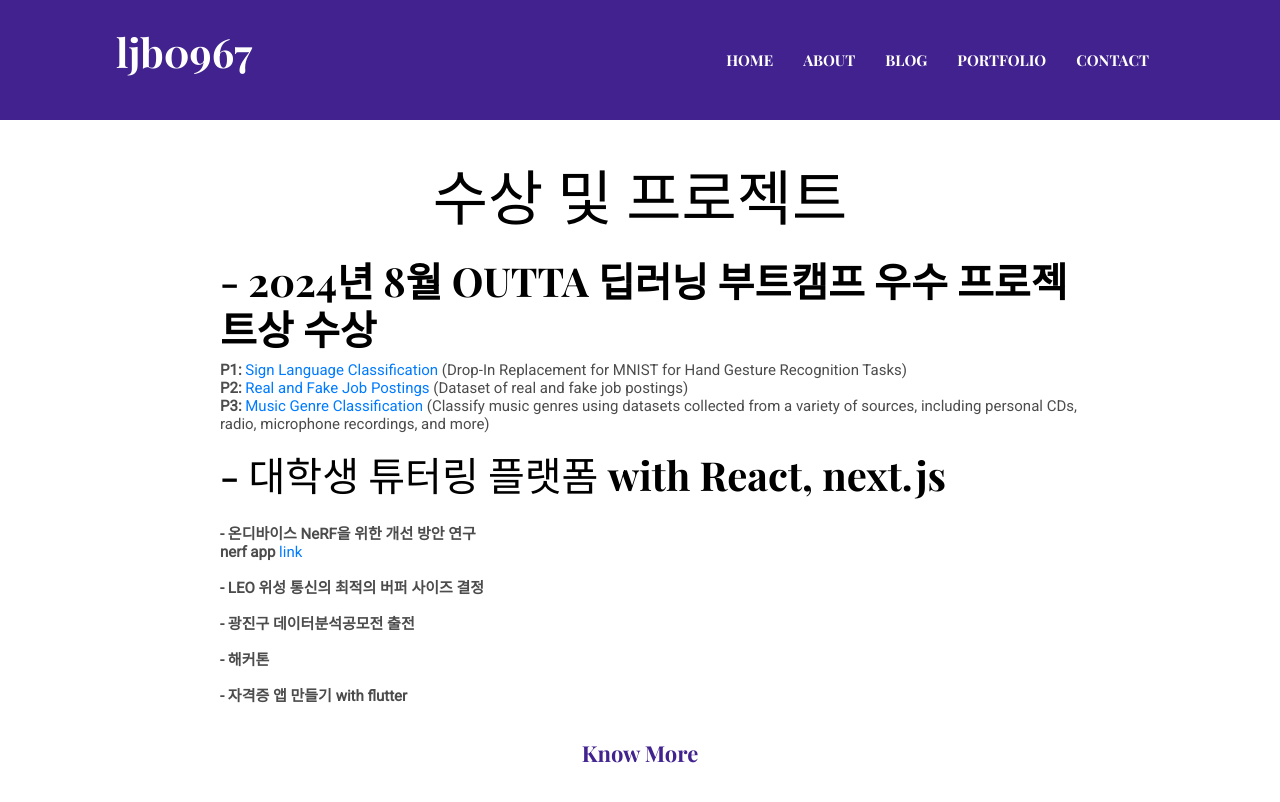
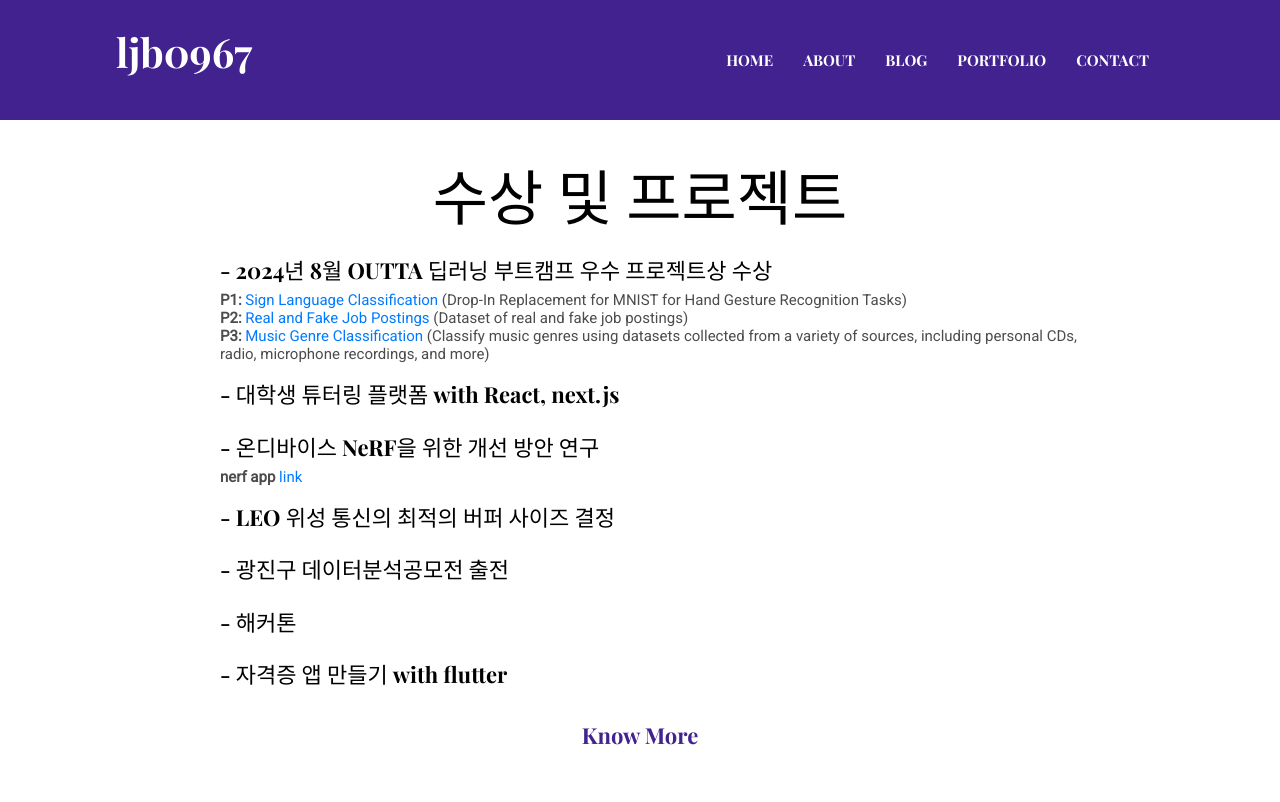
Before and after one commit to ljb0967/ljb0967.github.io, a Jekyll site: the page built from index.html, in a window 1280 px wide and 900 px high, scrolled down 1202 px. Shown: the top 802 px of the window. Built offline with Jekyll 4.4.1, drawn with Linux system fonts in a browser that asks for light colours; some web fonts are replaced.

```diff
--- a/_data/settings.yml
+++ b/_data/settings.yml
@@ -52,25 +52,25 @@ blurb:
   안녕하세요 저의 홈페이지에 오신 것을 환영합니다 여기에는 저에 대한 프로필과 제가 지금까지 해온 프로젝트들이 정리되어있습니다  <br> Welcome to my website! Here, you can find my profile and a summary of the projects I have worked on so far <br><br><br><br><br><h2>수상 및 프로젝트</h2>
 
   <ul style="text-align:left"><br>
-  <li><h3><strong>-  2024년 8월 OUTTA 딥러닝 부트캠프 우수 프로젝트상 수상</strong></h3></li>
+  <li><h4>-  2024년 8월 OUTTA 딥러닝 부트캠프 우수 프로젝트상 수상</h4></li>
 
   <li><strong>P1:</strong> <a href="https://github.com/ljb0967/Sign-Language-Classification" target="_blank">Sign Language Classification</a> (Drop-In Replacement for MNIST for Hand Gesture Recognition Tasks)</li>
   <li><strong>P2:</strong> <a href="https://github.com/ljb0967/Real-and-Fake-Job-Postings" target="_blank">Real and Fake Job Postings</a> (Dataset of real and fake job postings)</li>
   <li><strong>P3:</strong> <a href="https://github.com/ljb0967/Music-Genre-Classification" target="_blank">Music Genre Classification</a> (Classify music genres using datasets collected from a variety of sources, including personal CDs, radio, microphone recordings, and more)</li><br>
 
-  <li><h3>-  대학생 튜터링 플랫폼 with React, next.js</h3></li><br>
+  <li><h4>-  대학생 튜터링 플랫폼 with React, next.js</h4></li><br>
 
-  <li><strong>-  온디바이스 NeRF을 위한 개선 방안 연구</strong></li>
+  <li><h4>-  온디바이스 NeRF을 위한 개선 방안 연구</h4></li>
 
   <li><strong>nerf app </strong> <a href="https://github.com/ljb0967/nerf-app" target="_blank">link</a></li><br>
 
-  <li><strong>-  LEO 위성 통신의 최적의 버퍼 사이즈 결정</strong></li><br>
+  <li><h4>-  LEO 위성 통신의 최적의 버퍼 사이즈 결정</h4></li><br>
 
-  <li><strong>-  광진구 데이터분석공모전 출전</strong></li><br>
+  <li><h4>-  광진구 데이터분석공모전 출전</h4></li><br>
 
-  <li><strong>-  해커톤</strong></li><br>
+  <li><h4>-  해커톤</h4></li><br>
 
-  <li><strong>-  자격증 앱 만들기 with flutter</strong></li>
+  <li><h4>-  자격증 앱 만들기 with flutter</h4></li>
 
   </ul>
 
```
